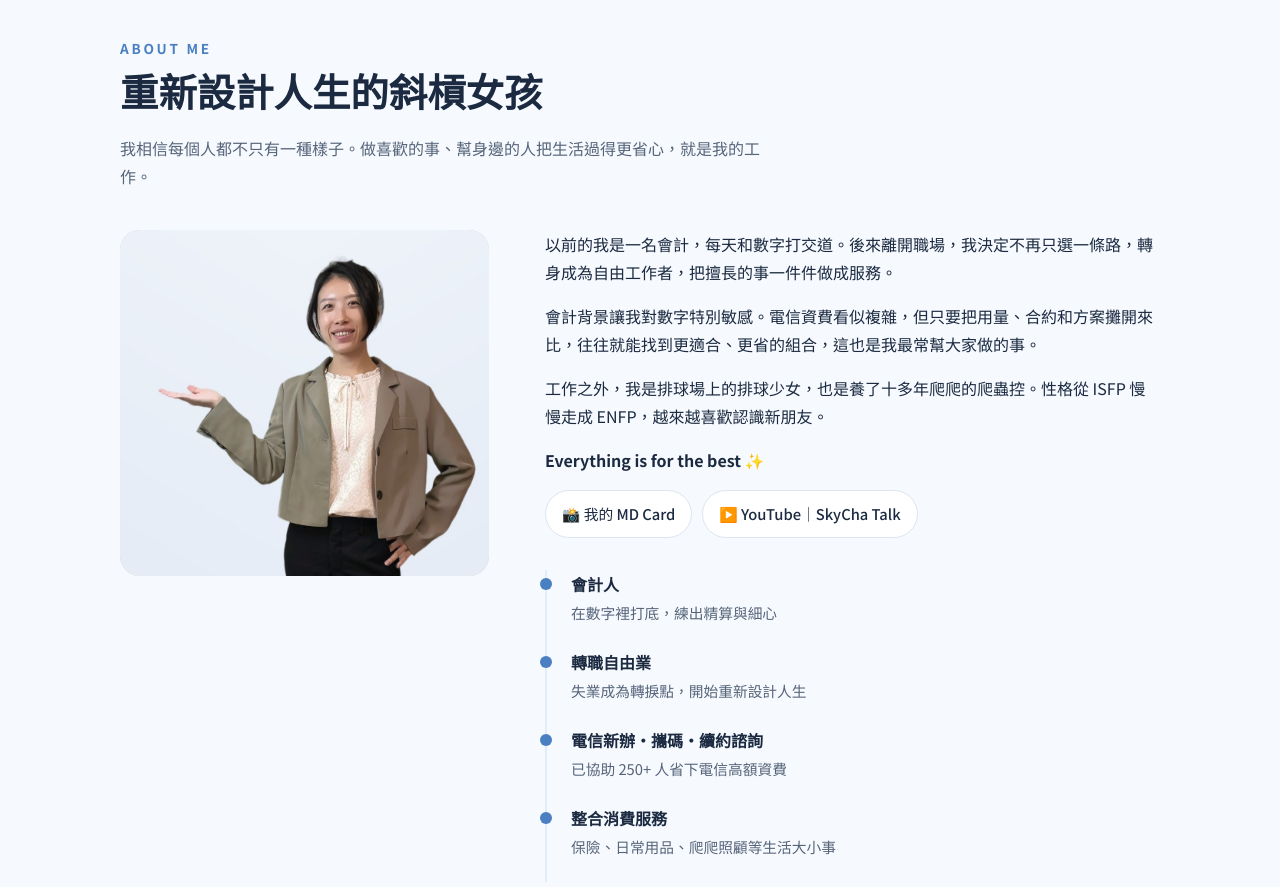
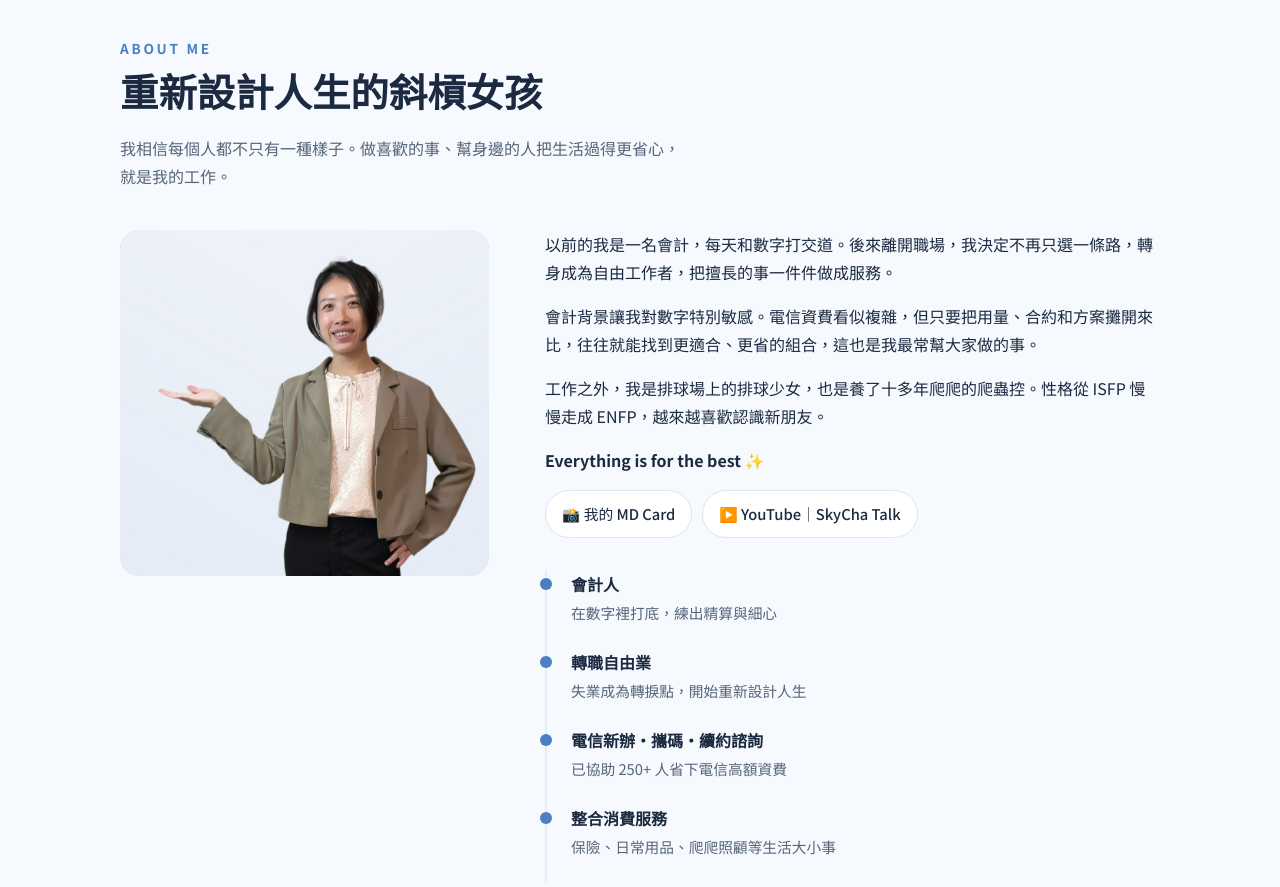
Before and after one commit to 1123junlin/chafairy, a plain HTML site: page index.html in a window 1280 px wide. Shown: the part 960-1847 px from the top of the page. Drawn offline with Linux system fonts and the light colour scheme.

Commit message:
About lead: avoid orphaned last characters
Co-Authored-By: Claude Opus 5.5 <noreply@anthropic.com>
Claude-Session: https://claude.ai/code/session_01JAiqQkqjuFdidntcxi5Rha

```diff
--- a/index.html
+++ b/index.html
@@ -243,7 +243,7 @@ footer p{margin:4px 0}
     <div class="wrap">
       <div class="eyebrow">ABOUT ME</div>
       <h2 class="section-title">重新設計人生的斜槓女孩</h2>
-      <p class="lead">我相信每個人都不只有一種樣子。做喜歡的事、幫身邊的人把生活過得更省心，就是我的工作。</p>
+      <p class="lead">我相信每個人都不只有一種樣子。做喜歡的事、幫身邊的人把生活過得更省心，<span style="white-space:nowrap">就是我的工作。</span></p>
       <div class="about-grid">
         <div class="about-photo"><img src="images/about.jpg" alt="茶茶 劉芷廷半身形象照" width="960" height="900" loading="lazy"></div>
         <div class="about-right">
```
